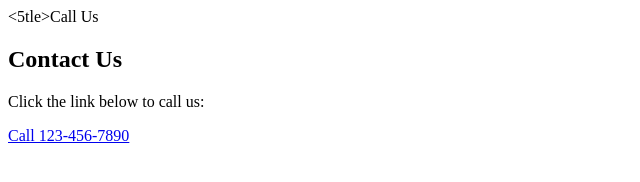
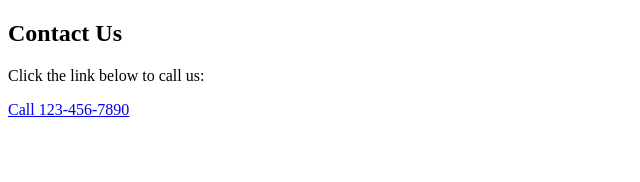
Before and after one commit to bhavyasrin30/my-first-repo, a plain HTML site: page index.html in a window 1280 px wide. Shown: the whole page, without its empty margins (0-640 px from the left). Drawn offline with Linux system fonts and the light colour scheme.

Commit message:
Update index.html

```diff
--- a/index.html
+++ b/index.html
@@ -1,7 +1,7 @@
 <!DOCTYPE html>
 <html>
 <head>
-<5tle>Call Us</5tle>
+<title>Call Us</title>
 </head>
 <body>
 <h2>Contact Us</h2>
```
